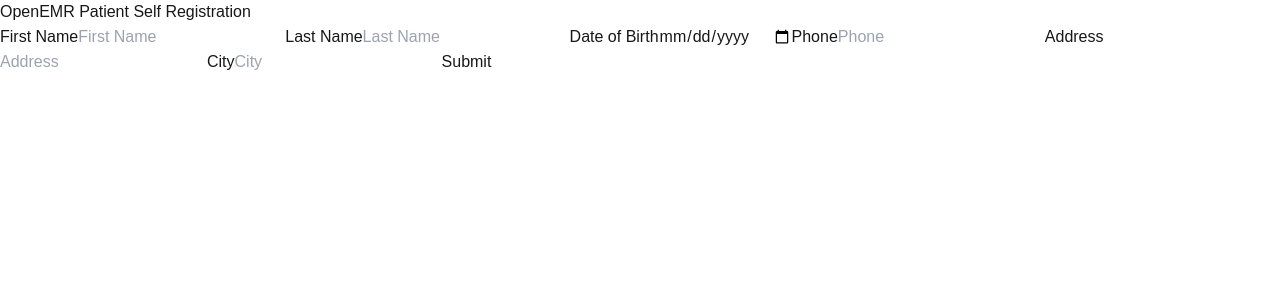
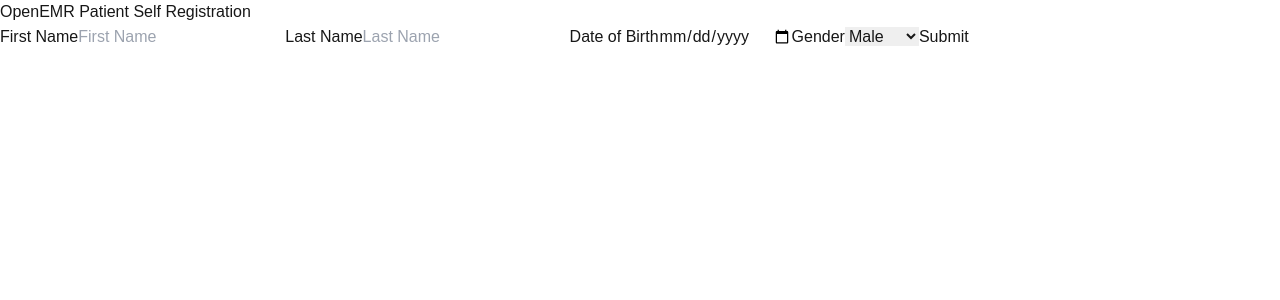
Before and after one commit to smeebear/openemr-registration, a Next.js app: page / in a window 1280 px wide. Shown: the top 300 px of the page. Built offline with nearby package versions, Linux system fonts and the light colour scheme.

Commit message:
add sex to registration

```diff
--- a/src/app/page.tsx
+++ b/src/app/page.tsx
@@ -15,17 +15,31 @@
       <h1 className="text-4xl font-bold">OpenEMR Patient Self Registration</h1>
       <form action={formSubmission} className="flex flex-col gap-4">
         <label htmlFor="first-name">First Name</label>
-        <input type="text" placeholder="First Name" name="first-name" />
+        <input
+          className="text-slate-900"
+          type="text"
+          placeholder="First Name"
+          name="first-name"
+        />
         <label htmlFor="last-name">Last Name</label>
-        <input type="text" placeholder="Last Name" name="last-name" />
+        <input
+          className="text-slate-900"
+          type="text"
+          placeholder="Last Name"
+          name="last-name"
+        />
         <label htmlFor="DOB">Date of Birth</label>
-        <input type="date" placeholder="DOB" name="DOB" />
-        <label htmlFor="phone">Phone</label>
-        <input type="tel" placeholder="Phone" name="phone" />
-        <label htmlFor="address">Address</label>
-        <input type="text" placeholder="Address" name="address" />
-        <label htmlFor="city">City</label>
-        <input type="text" placeholder="City" name="city" />
+        <input
+          className="text-slate-900"
+          type="date"
+          placeholder="DOB"
+          name="DOB"
+        />
+        <label htmlFor="gender">Gender</label>
+        <select className="text-slate-900" name="sex" id="sex">
+          <option value="Male">Male</option>
+          <option value="Female">Female</option>
+        </select>
         <button type="submit">Submit</button>
       </form>
     </div>
```
